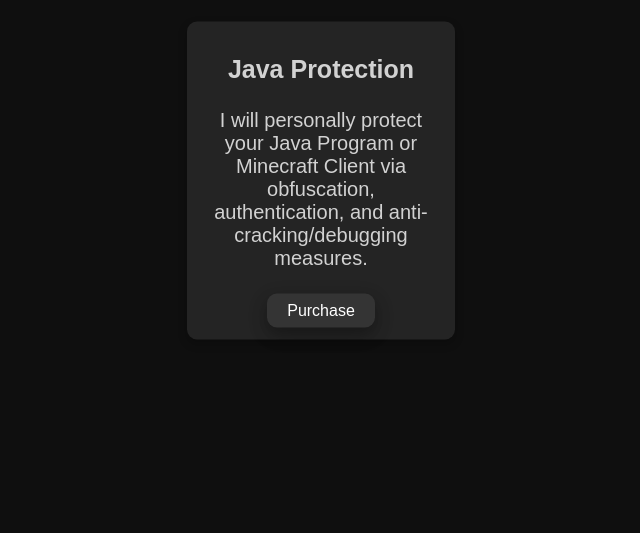
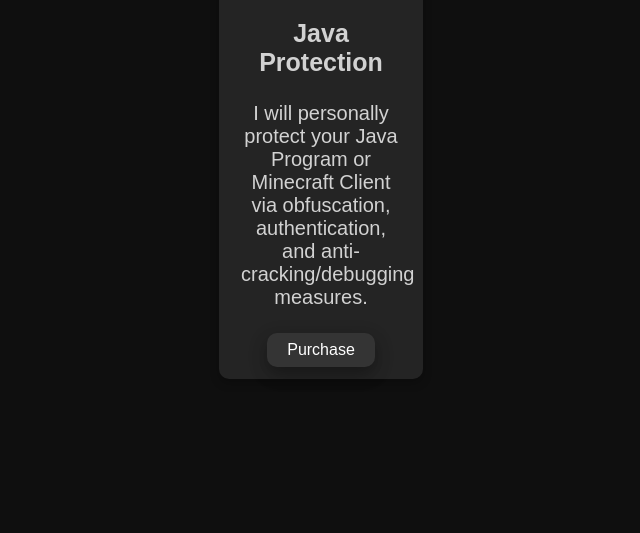
Before and after one commit to Mabc365/quickdaffy.github.io, a plain HTML site: page services/index.html in a window 1280 px wide. Shown: the part 267-800 px from the top of the page, without its empty margins (319-959 px from the left). Drawn offline with Linux system fonts and the light colour scheme; a script that the page names is missing; files whose address does not match are found by name.

Commit message:
updated the card

```diff
--- a/assets/style/style.css
+++ b/assets/style/style.css
@@ -50,9 +50,10 @@
   padding: 6px 6px;
   transition: 0.3s;
   margin: 3px 10px;
-  width: 40%;
+  width: 30%;
   height: 60%;
   border-radius: 10px;
+  border-top: 4px solid rgb(255, 255, 255);
 }
 
 .card:hover {
```
